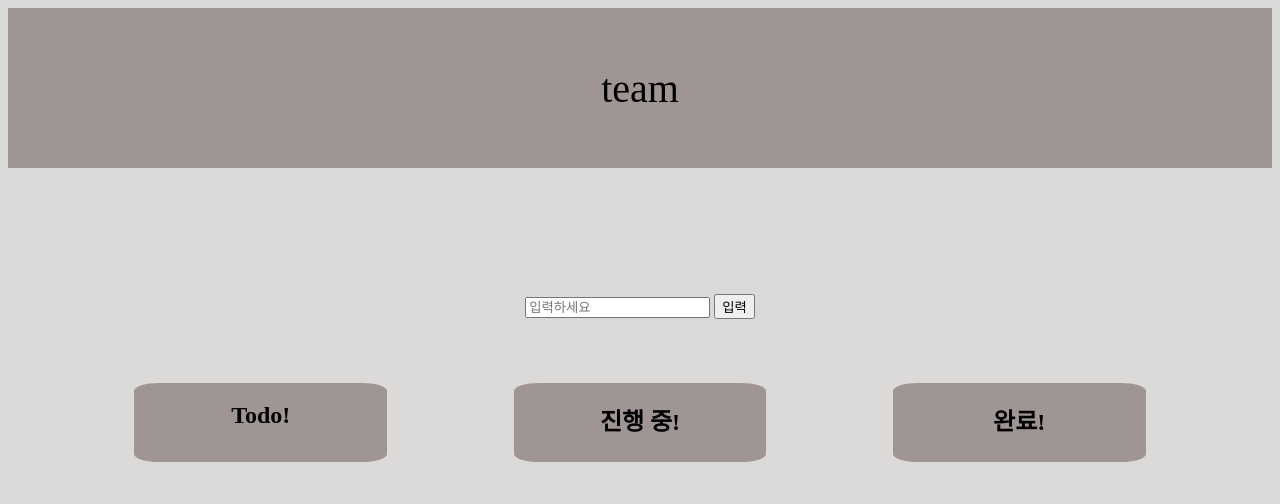
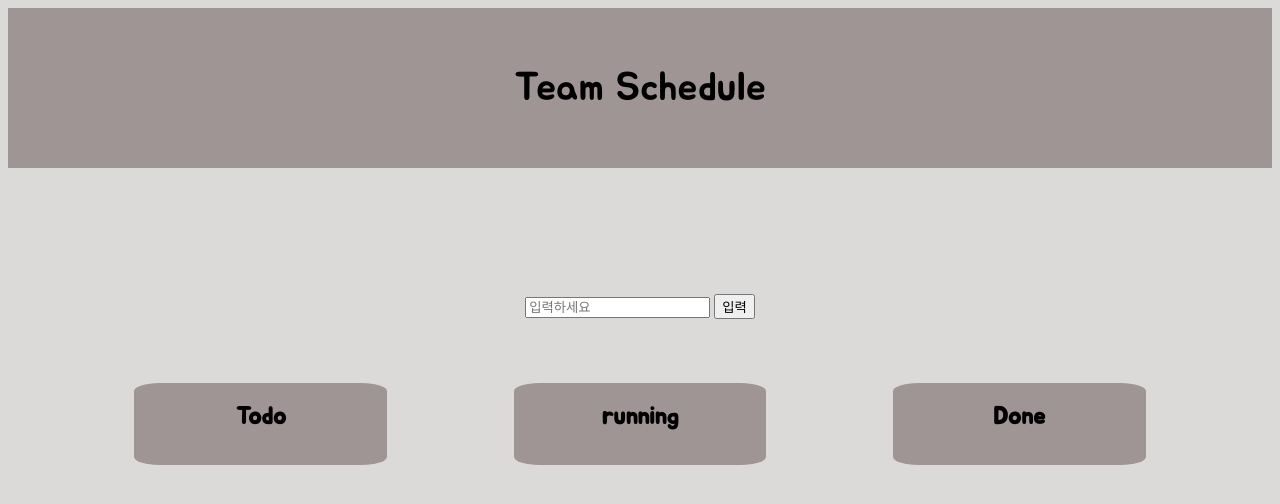
Before and after one commit to Johyuncheol/Schedule, a Flask app: page / in a window 1280 px wide. Shown: the top 504 px of the page. Run offline with Flask 3, Linux system fonts and the light colour scheme; data that the repository does not hold is empty.

Commit message:
font-family

```diff
--- a/static/css/index.css
+++ b/static/css/index.css
@@ -1,3 +1,6 @@
+@import url('https://fonts.googleapis.com/css2?family=Jua&display=swap');
+
+
 body{
     background-color: #dcd9d9;
 }
@@ -6,6 +9,7 @@ body{
     width: 100%;
     height: 20vh;
     font-size: 5vh;
+    font-family: 'Jua', sans-serif;
 
     display : flex;
     justify-content : center;
@@ -43,6 +47,7 @@ body{
 
 .todo>h2{
     text-align: center;
+    font-family: 'Jua', sans-serif;
 }
 
 .box{
@@ -70,6 +75,7 @@ body{
 
 .running>h2{
     text-align: center;
+    font-family: 'Jua', sans-serif;
 }
 
 .done{
@@ -81,4 +87,5 @@ body{
 
 .done>h2{
     text-align: center;
+    font-family: 'Jua', sans-serif;
 }
--- a/templates/index.html
+++ b/templates/index.html
@@ -134,9 +134,9 @@
 
     </script>
 
-    <title>team Schedule</title>
+    <title>Team Schedule</title>
 
-    <header class="title">team </header>
+    <header class="title">Team Schedule</header>
 
 </head>
 
@@ -151,7 +151,7 @@
     <section class="content">
 
         <section class="todo">
-            <h2> Todo! </h2>
+            <h2> Todo </h2>
             <div class="box">
                 <!-- <li>
                     1번 박스
@@ -177,7 +177,7 @@
         </section>
 
         <section class="running">
-            <h2> 진행 중! </h2>
+            <h2> running </h2>
             <!-- <div class="box">
                 <li>
                     1번 박스
@@ -202,7 +202,7 @@
         </section>
 
         <section class="done">
-            <h2> 완료! </h2>
+            <h2> Done </h2>
             <!-- <div class="box">
                 <li>
                     1번 박스
```
